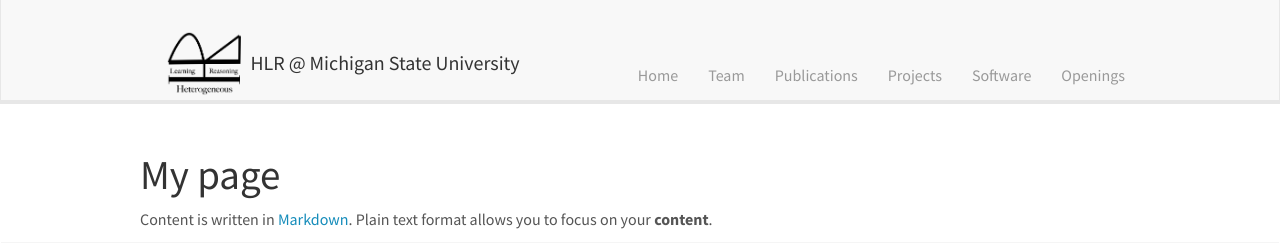
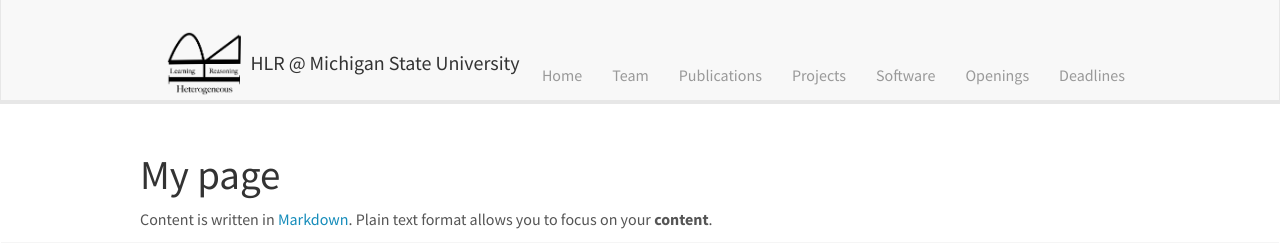
Before and after one commit to HLR/HLR.github.io, a Jekyll site: the page built from aeuindex.md, in a window 1280 px wide. Shown: the top 243 px of the page. Built offline with Jekyll 4.4.1, drawn with Linux system fonts in a browser that asks for light colours; nearby versions of some CDN libraries.

Commit message:
Update header.html
Adding conference deadlines page

```diff
--- a/_includes/header.html
+++ b/_includes/header.html
@@ -20,6 +20,7 @@
 		<li><a href="{{ site.url }}{{ site.baseurl }}/projects">Projects</a></li>
 		<li><a href="{{ site.url }}{{ site.baseurl }}/software">Software</a></li>
 		<li><a href="{{ site.url }}{{ site.baseurl }}/openings">Openings</a></li>
+		<li><a href="{{ site.url }}{{ site.baseurl }}/deadlines">Deadlines</a></li>
 	  </ul>
 	</div>
   </div>
```
